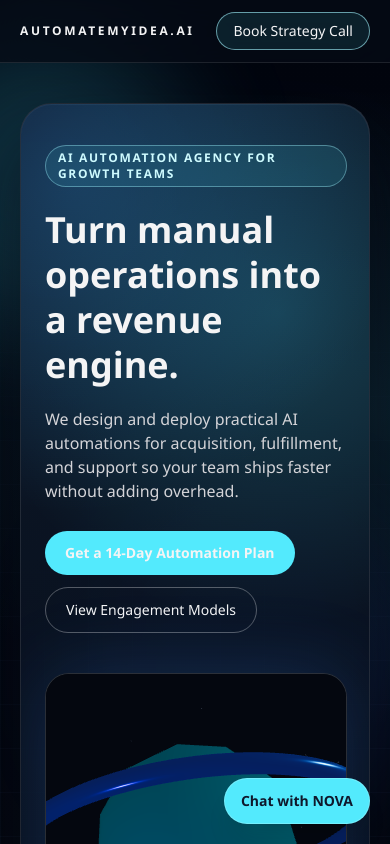
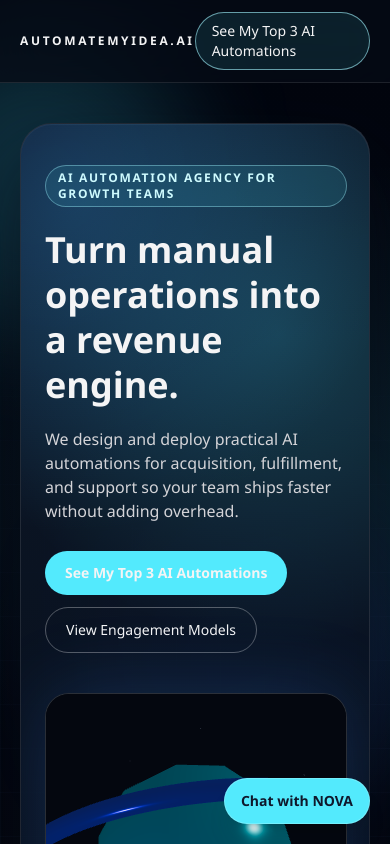
Before and after one commit to luminaopenclaw/automatemyidea-site, a Next.js app: page / in a window 390 px wide. Shown: the top 844 px of the page. Built offline with nearby package versions, Linux system fonts and the light colour scheme.

Commit message:
feat: improve CTA and add easy content/video config file

```diff
--- a/src/app/page.tsx
+++ b/src/app/page.tsx
@@ -3,58 +3,8 @@
 import { motion } from "framer-motion";
 import HeroScene from "@/components/HeroScene";
 import ChatWidget from "@/components/ChatWidget";
+import { siteContent } from "@/content/siteContent";
 import { fadeIn, fadeUp, slideIn, staggerContainer, viewportOnce } from "@/lib/motion";
-
-const navLinks = [
-  { label: "Process", href: "#process" },
-  { label: "Results", href: "#results" },
-  { label: "Offers", href: "#offers" },
-  { label: "Book", href: "#final-cta" },
-];
-
-const processSteps = [
-  {
-    title: "Audit + Prioritize",
-    text: "Map your ops bottlenecks, baseline team time, and rank automations by ROI and implementation speed.",
-  },
-  {
-    title: "Build + Integrate",
-    text: "Ship production-ready AI workflows into your stack with SOPs, QA checks, and reliable fallback paths.",
-  },
-  {
-    title: "Optimize + Scale",
-    text: "Track output quality, conversion lift, and throughput gains, then expand to adjacent workflows.",
-  },
-];
-
-const metrics = [
-  { label: "Hours Saved", value: "20-40 hrs/wk" },
-  { label: "Faster Lead Response", value: "2-6x" },
-  { label: "Automation Deployment", value: "7-21 days" },
-  { label: "Avg. ROI Window", value: "30-90 days" },
-];
-
-const offers = [
-  {
-    name: "Starter",
-    price: "$2,500",
-    cadence: "one-time sprint",
-    highlights: ["Automation opportunity map", "1 workflow built", "Launch playbook + handoff"],
-  },
-  {
-    name: "Growth",
-    price: "$5,900",
-    cadence: "monthly",
-    highlights: ["Everything in Starter", "Up to 3 workflows/month", "Weekly optimization reviews"],
-    featured: true,
-  },
-  {
-    name: "Done-For-You",
-    price: "Custom",
-    cadence: "embedded partner",
-    highlights: ["Cross-team automation roadmap", "Dedicated build bandwidth", "Training + governance layer"],
-  },
-];
 
 export default function Home() {
   return (
@@ -66,10 +16,10 @@ export default function Home() {
       <header className="sticky top-0 z-40 border-b border-white/10 bg-[#060b16]/75 backdrop-blur-xl">
         <nav className="mx-auto flex w-full max-w-6xl items-center justify-between px-5 py-3 md:px-8">
           <a href="#top" className="text-xs font-semibold tracking-[0.22em] text-cyan-200">
-            AUTOMATEMYIDEA.AI
+            {siteContent.brand}
           </a>
           <ul className="hidden items-center gap-6 md:flex">
-            {navLinks.map((item) => (
+            {siteContent.navLinks.map((item) => (
               <li key={item.href}>
                 <a href={item.href} className="text-sm text-zinc-300 transition hover:text-white">
                   {item.label}
@@ -78,10 +28,10 @@ export default function Home() {
             ))}
           </ul>
           <a
-            href="#final-cta"
+            href={siteContent.topCta.href}
             className="rounded-full border border-cyan-200/60 bg-cyan-300/10 px-4 py-2 text-sm font-medium text-cyan-100 transition hover:border-cyan-200"
           >
-            Book Strategy Call
+            {siteContent.topCta.label}
           </a>
         </nav>
       </header>
@@ -100,27 +50,26 @@ export default function Home() {
                 variants={fadeUp(16, 0.45)}
                 className="inline-flex rounded-full border border-cyan-200/40 bg-cyan-300/10 px-3 py-1 text-xs font-semibold uppercase tracking-[0.14em] text-cyan-100"
               >
-                AI Automation Agency for Growth Teams
+                {siteContent.hero.eyebrow}
               </motion.p>
               <motion.h1 variants={fadeUp(22, 0.58)} className="mt-5 text-4xl font-semibold leading-tight md:text-6xl">
-                Turn manual operations into a revenue engine.
+                {siteContent.hero.title}
               </motion.h1>
               <motion.p variants={fadeUp(20, 0.56)} className="mt-5 max-w-xl text-base text-zinc-300 md:text-lg">
-                We design and deploy practical AI automations for acquisition, fulfillment, and support so your team
-                ships faster without adding overhead.
+                {siteContent.hero.subtitle}
               </motion.p>
               <motion.div variants={fadeUp(18, 0.52)} className="mt-7 flex flex-wrap gap-3">
                 <a
-                  href="#final-cta"
+                  href={siteContent.hero.primaryCta.href}
                   className="rounded-full bg-cyan-300 px-5 py-3 text-sm font-semibold text-slate-950 transition hover:bg-cyan-200"
                 >
-                  Get a 14-Day Automation Plan
+                  {siteContent.hero.primaryCta.label}
                 </a>
                 <a
-                  href="#offers"
+                  href={siteContent.hero.secondaryCta.href}
                   className="rounded-full border border-white/30 px-5 py-3 text-sm font-medium text-zinc-100 transition hover:border-white/60"
                 >
-                  View Engagement Models
+                  {siteContent.hero.secondaryCta.label}
                 </a>
               </motion.div>
             </div>
@@ -143,7 +92,7 @@ export default function Home() {
             <h2 className="mt-2 text-3xl font-semibold md:text-4xl">A 3-step implementation loop built for speed.</h2>
           </motion.div>
           <div className="grid gap-5 md:grid-cols-3">
-            {processSteps.map((step, index) => (
+            {siteContent.processSteps.map((step, index) => (
               <motion.article
                 key={step.title}
                 variants={fadeUp(22, 0.52)}
@@ -158,6 +107,38 @@ export default function Home() {
         </motion.section>
 
         <motion.section
+          id="proof"
+          variants={staggerContainer(0, 0.12)}
+          initial="hidden"
+          whileInView="show"
+          viewport={viewportOnce}
+          className="space-y-7"
+        >
+          <motion.div variants={fadeIn()}>
+            <p className="text-xs uppercase tracking-[0.18em] text-cyan-200">Proof in Motion</p>
+            <h2 className="mt-2 text-3xl font-semibold md:text-4xl">Show clients exactly what automation looks like.</h2>
+          </motion.div>
+          <div className="grid gap-5 md:grid-cols-2">
+            {siteContent.proofVideos.map((video) => (
+              <motion.article key={video.url} variants={fadeUp(20, 0.5)} className="rounded-2xl border border-white/15 bg-white/[0.03] p-3">
+                <div className="aspect-video overflow-hidden rounded-xl">
+                  <iframe
+                    src={video.url}
+                    title={video.title}
+                    className="h-full w-full"
+                    loading="lazy"
+                    allow="accelerometer; autoplay; clipboard-write; encrypted-media; gyroscope; picture-in-picture; web-share"
+                    referrerPolicy="strict-origin-when-cross-origin"
+                    allowFullScreen
+                  />
+                </div>
+                <p className="mt-3 text-sm text-zinc-200">{video.title}</p>
+              </motion.article>
+            ))}
+          </div>
+        </motion.section>
+
+        <motion.section
           id="results"
           variants={staggerContainer(0, 0.1)}
           initial="hidden"
@@ -166,7 +147,7 @@ export default function Home() {
           className="rounded-2xl border border-cyan-200/20 bg-cyan-400/10 px-5 py-6 backdrop-blur-sm md:px-7"
         >
           <div className="grid gap-5 sm:grid-cols-2 lg:grid-cols-4">
-            {metrics.map((metric) => (
+            {siteContent.metrics.map((metric) => (
               <motion.article key={metric.label} variants={fadeUp(16, 0.46)}>
                 <p className="text-2xl font-semibold text-cyan-100">{metric.value}</p>
                 <p className="mt-1 text-sm text-zinc-200">{metric.label}</p>
@@ -188,7 +169,7 @@ export default function Home() {
             <h2 className="mt-2 text-3xl font-semibold md:text-4xl">Pick the engagement model that matches your growth stage.</h2>
           </motion.div>
           <div className="grid gap-5 md:grid-cols-3">
-            {offers.map((offer) => (
+            {siteContent.offers.map((offer) => (
               <motion.article
                 key={offer.name}
                 variants={fadeUp(24, 0.52)}
@@ -228,24 +209,22 @@ export default function Home() {
           viewport={viewportOnce}
           className="rounded-[2rem] border border-cyan-200/30 bg-[linear-gradient(130deg,rgba(34,211,238,0.18),rgba(37,99,235,0.2))] px-6 py-10 md:px-10"
         >
-          <h2 className="text-3xl font-semibold md:text-4xl">Ready to replace busywork with reliable AI systems?</h2>
-          <p className="mt-3 max-w-2xl text-zinc-100">
-            Book a strategy call and get a prioritized automation roadmap tailored to your acquisition and operations.
-          </p>
+          <h2 className="text-3xl font-semibold md:text-4xl">{siteContent.finalCta.title}</h2>
+          <p className="mt-3 max-w-2xl text-zinc-100">{siteContent.finalCta.subtitle}</p>
           <div className="mt-7 flex flex-wrap gap-3">
             <a
-              href="https://cal.com"
+              href={siteContent.finalCta.primary.href}
               target="_blank"
               rel="noreferrer"
               className="rounded-full bg-slate-950 px-5 py-3 text-sm font-semibold text-cyan-100 transition hover:bg-black"
             >
-              Book a Strategy Call
+              {siteContent.finalCta.primary.label}
             </a>
             <a
-              href="#process"
+              href={siteContent.finalCta.secondary.href}
               className="rounded-full border border-white/40 px-5 py-3 text-sm font-medium text-white transition hover:border-white/80"
             >
-              Revisit Process
+              {siteContent.finalCta.secondary.label}
             </a>
           </div>
         </motion.section>
--- /dev/null
+++ b/src/content/siteContent.ts
@@ -0,0 +1,91 @@
+export const siteContent = {
+  brand: "AUTOMATEMYIDEA.AI",
+  navLinks: [
+    { label: "Process", href: "#process" },
+    { label: "Proof", href: "#proof" },
+    { label: "Results", href: "#results" },
+    { label: "Offers", href: "#offers" },
+  ],
+  hero: {
+    eyebrow: "AI Automation Agency for Growth Teams",
+    title: "Turn manual operations into a revenue engine.",
+    subtitle:
+      "We design and deploy practical AI automations for acquisition, fulfillment, and support so your team ships faster without adding overhead.",
+    primaryCta: {
+      label: "See My Top 3 AI Automations",
+      href: "#final-cta",
+    },
+    secondaryCta: {
+      label: "View Engagement Models",
+      href: "#offers",
+    },
+  },
+  topCta: {
+    label: "See My Top 3 AI Automations",
+    href: "#final-cta",
+  },
+  processSteps: [
+    {
+      title: "Audit + Prioritize",
+      text: "Map your ops bottlenecks, baseline team time, and rank automations by ROI and implementation speed.",
+    },
+    {
+      title: "Build + Integrate",
+      text: "Ship production-ready AI workflows into your stack with SOPs, QA checks, and reliable fallback paths.",
+    },
+    {
+      title: "Optimize + Scale",
+      text: "Track output quality, conversion lift, and throughput gains, then expand to adjacent workflows.",
+    },
+  ],
+  proofVideos: [
+    {
+      title: "Client Workflow Demo",
+      url: "https://www.youtube.com/embed/dQw4w9WgXcQ",
+    },
+    {
+      title: "Before/After Automation Walkthrough",
+      url: "https://www.youtube.com/embed/ysz5S6PUM-U",
+    },
+  ],
+  metrics: [
+    { label: "Hours Saved", value: "20-40 hrs/wk" },
+    { label: "Faster Lead Response", value: "2-6x" },
+    { label: "Automation Deployment", value: "7-21 days" },
+    { label: "Avg. ROI Window", value: "30-90 days" },
+  ],
+  offers: [
+    {
+      name: "Starter",
+      price: "$2,500",
+      cadence: "one-time sprint",
+      highlights: ["Automation opportunity map", "1 workflow built", "Launch playbook + handoff"],
+    },
+    {
+      name: "Growth",
+      price: "$5,900",
+      cadence: "monthly",
+      highlights: ["Everything in Starter", "Up to 3 workflows/month", "Weekly optimization reviews"],
+      featured: true,
+    },
+    {
+      name: "Done-For-You",
+      price: "Custom",
+      cadence: "embedded partner",
+      highlights: ["Cross-team automation roadmap", "Dedicated build bandwidth", "Training + governance layer"],
+    },
+  ],
+  finalCta: {
+    title: "Get your top 3 AI automations in under 10 minutes.",
+    subtitle:
+      "Tell us your business bottlenecks and we’ll send a prioritized automation plan with fastest ROI opportunities.",
+    primary: {
+      label: "Get My Top 3 Automations",
+      href: "https://cal.com",
+    },
+    secondary: {
+      label: "Revisit Process",
+      href: "#process",
+    },
+  },
+};
```
